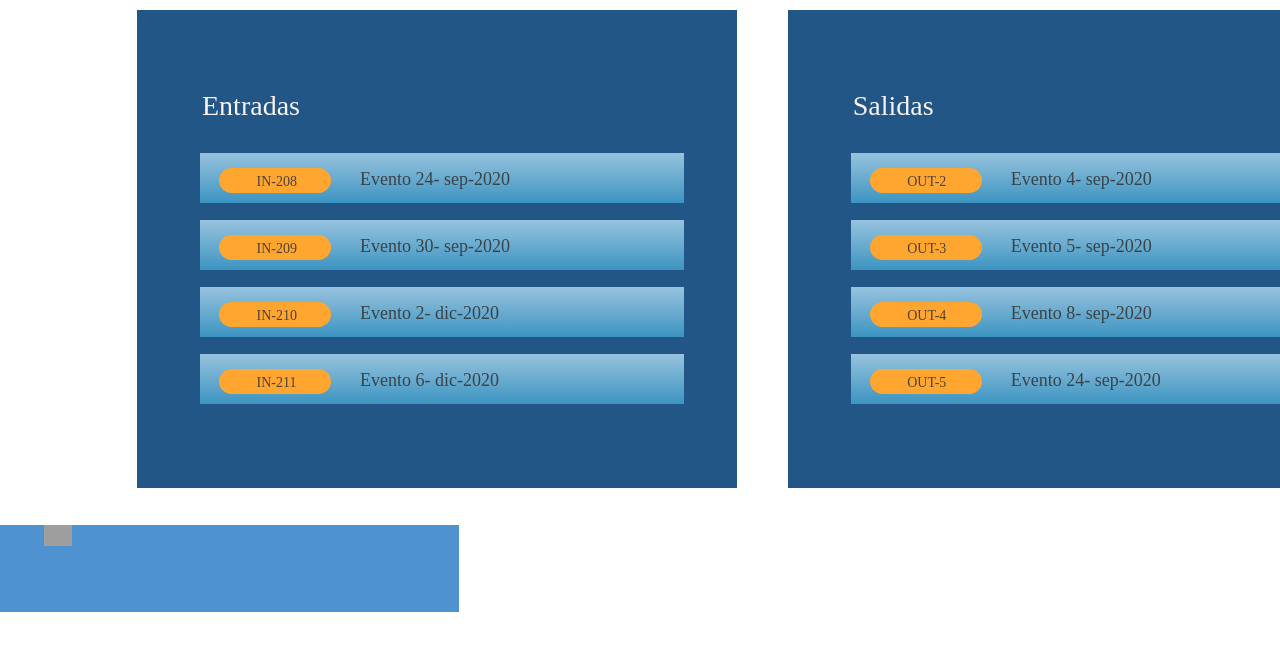
After one commit to AngelicaGAM/Caritas, a PHP site: page /Inventario.php in a window 1280 px wide. The commit adds this page. Shown: the part 142-800 px from the top of the page. Run offline with PHP 8.4, Linux system fonts and the light colour scheme; some libraries are stand-ins or nearby versions; some web fonts are replaced; grey boxes are pictures that could not be loaded.

Commit message:
Front vista de tabla

```diff
--- /dev/null
+++ b/Inventario.php
@@ -0,0 +1,83 @@
+<link href="_assets/_css/entradas.css?x=<?php echo(rand()); ?>" type="text/css" rel="stylesheet" />
+<?php
+  include('menu.php');
+?>
+
+<div class="container">
+      <div class="row">
+
+          <div class="cuadro">
+
+                <p class="text"> Entradas</p>
+
+                <div class="btn-entrada uno">
+                    <div class="naranja">
+                      <p class="textclave">IN-208</p>
+                    </div>
+                    <p class="textinside">Evento  24- sep-2020</p>
+                </div>
+
+                <div class="btn-entrada dos">
+                    <div class="naranja">
+                      <p class="textclave">IN-209</p>
+                    </div>
+                    <p class="textinside">Evento  30- sep-2020</p>
+                </div>
+
+                <div class="btn-entrada tres">
+                    <div class="naranja">
+                      <p class="textclave">IN-210</p>
+                    </div>
+                    <p class="textinside">Evento  2- dic-2020</p>
+                </div>
+
+                <div class="btn-entrada cuatro">
+                    <div class="naranja">
+                      <p class="textclave">IN-211</p>
+                    </div>
+                    <p class="textinside">Evento  6- dic-2020</p>
+                </div>
+
+
+          </div>
+
+          <div class="cuadro2">
+
+              <p class="text"> Salidas</p>
+
+              <div class="btn-salida uno">
+                    <div class="naranja">
+                      <p class="textclave">OUT-2</p>
+                    </div>
+                    <p class="textinside">Evento  4- sep-2020</p>
+              </div>
+
+              <div class="btn-salida dos">
+                    <div class="naranja">
+                      <p class="textclave">OUT-3</p>
+                    </div>
+                    <p class="textinside">Evento  5- sep-2020</p>
+              </div>
+
+              <div class="btn-salida tres">
+                    <div class="naranja">
+                      <p class="textclave">OUT-4</p>
+                    </div>
+                    <p class="textinside">Evento  8- sep-2020</p>
+              </div>
+
+              <div class="btn-salida cuatro">
+                    <div class="naranja">
+                      <p class="textclave">OUT-5</p>
+                    </div>
+                    <p class="textinside">Evento  24- sep-2020</p>
+              </div>
+          </div>
+
+      </div>
+
+
+</div>
+<?php
+  include('footer.php');
+?>
--- /dev/null
+++ b/_assets/_css/entradas.css
@@ -0,0 +1,113 @@
+.body {
+    font-family: Questrial;
+    font-size: 36px;
+    font-style: normal;
+    font-weight: 400;
+    line-height: 37px;
+    letter-spacing: 0em;
+    text-align: left;
+}
+
+.cuadro {
+    position: absolute;
+    width: 600px;
+    height: 478px;
+    left: 137px;
+    top: 152px;
+    background: #215687;
+}
+
+.cuadro2 {
+    position: absolute;
+    width: 600px;
+    height: 478px;
+    left: 787.68px;
+    top: 152px;
+    background: #215687;
+}
+
+.btn-entrada {
+    position: absolute;
+    width: 484px;
+    height: 50px;
+    left: 63px;
+    top: 143px;
+    background: linear-gradient(180deg, rgba(197, 237, 255, 0.72) 0%, rgba(71, 173, 217, 0.7128) 100%);
+}
+
+.btn-salida {
+    position: absolute;
+    width: 484px;
+    height: 50px;
+    left: 63px;
+    top: 143px;
+    background: linear-gradient(180deg, rgba(197, 237, 255, 0.72) 0%, rgba(71, 173, 217, 0.7128) 100%);
+}
+
+.uno {
+    top: 143px;
+}
+
+.dos {
+    top: 210px;
+}
+
+.tres {
+    top: 277px;
+}
+
+.cuatro {
+    top: 344px;
+}
+
+.naranja {
+    position: absolute;
+    width: 112px;
+    height: 25px;
+    left: 19px;
+    top: 15px;
+    background: #FFA630;
+    border-radius: 20px;
+}
+
+.text {
+    position: absolute;
+    width: 413px;
+    height: 53px;
+    left: 65px;
+    top: 77px;
+    font-family: Questrial;
+    font-style: normal;
+    font-weight: normal;
+    font-size: 28px;
+    line-height: 37px;
+    color: #FAF3F3;
+}
+
+.textinside {
+    position: absolute;
+    width: 196px;
+    height: 15px;
+    left: 160px;
+    top: 17px;
+    font-family: Questrial;
+    font-style: normal;
+    font-weight: normal;
+    font-size: 18px;
+    line-height: 19px;
+    color: rgba(52, 52, 52, 0.87);
+}
+
+.textclave {
+    position: absolute;
+    width: 47px;
+    height: 13px;
+    left: calc(50% - 36px/2 + -0.5px);
+    top: 7px;
+    font-family: Questrial;
+    font-style: normal;
+    font-weight: normal;
+    font-size: 14px;
+    line-height: 14px;
+    color: rgba(52, 52, 52, 0.87);
+}
--- a/_assets/_css/menu.css
+++ b/_assets/_css/menu.css
@@ -1,54 +1,79 @@
-
-:root{
-	--azulito:rgb(0,193,186);
-	--marginLeft:0.8em;
-	--borderRadius:10px;
-	--width:20%;
-	--colorBoton:#fff;
-	--colorIcono:rgb(215,117,8);
-	--colorBeyond:#005464;
-	--colorBlanco:#fff;
-}
-.color-menu{
-    background-color: rgb(235, 243, 251) !important;
-}
-.color-footer{
-    background-color: #4F92D0 !important;
+:root {
+    --azulito: rgb(0, 193, 186);
+    --marginLeft: 0.8em;
+    --borderRadius: 10px;
+    --width: 20%;
+    --colorBoton: #fff;
+    --colorIcono: rgb(215, 117, 8);
+    --colorBeyond: #005464;
+    --colorBlanco: #fff;
 }
 
-.nav-item{
+.color-menu {
+    background-color: rgb(87, 171, 251) !important;
+    mix-blend-mode: normal;
+    backdrop-filter: blur(4px);
+}
+
+.color-footer {
+    background-color: #4F92D0 !important;
+    position: absolute;
+    height: 87px;
+    top: 667px;
+}
+
+.nav-item {
     cursor: grab;
 }
+
 .float-right {
     float: left!important;
     margin-left: 53%;
 }
+
 p.texto-menu {
     color: white;
-    margin-bottom: 6px;
-    margin-top: -8px;
-    margin-left: -19px;
+    position: absolute;
+    left: 63.23%;
+    right: 18.46%;
+    top: 44.3%;
+    bottom: 26.17%;
+    font-family: Questrial;
+    font-style: normal;
+    font-weight: normal;
+    font-size: 30px;
+    line-height: 31px;
 }
-.navbar-light .navbar-brand{
+
+.navbar-light .navbar-brand {
     color: var(--colorBlanco);
 }
-.navbar-light .navbar-nav .nav-link{
-    color: rgb(33, 86, 135) !important;
 
+.navbar-light .navbar-nav .nav-link {
+    color: rgb(255, 255, 255) !important;
 }
+
 .inside {
-    color: rgb(33, 86, 135) !important;
+    color: rgb(255, 255, 255) !important;
     font-size: 1em;
     top: calc(38%);
     position: absolute;
     text-indent: 10px;
 }
+
 .input {
     text-indent: 20px;
 }
+
 img {
-    width: 15%;
-    margin-left: 29px;}
-    a.nav-link{
-        color: #215687;
-    }
+    width: 20%;
+    margin-left: 29px;
+}
+
+img.footer {
+    width: 10%;
+}
+
+a.nav-link {
+    color: #215687;
+}
--- a/footer.php
+++ b/footer.php
@@ -1,15 +1,12 @@
-<nav class="navbar navbar-expand-lg navbar-light bg-light color-footer row">
 
-    <div class="col-8">
-        <img src="https://caritasquintanaroo.org/images/caritas.png">
-        <img src="https://caritasquintanaroo.org/images/ba.png">
+<footer class="page-footer font-small  color-footer">
+
+  <!-- Copyright -->
+  <div class="col-8">
+        <!-- <img src="https://caritasquintanaroo.org/images/caritas.png"> -->
+        <img class="footer" src="https://caritasquintanaroo.org/images/ba.png">
     </div>
 
 
 
-    </div>
-
-
-
-
-</nav>
+</footer>
--- a/header.php
+++ b/header.php
@@ -1,6 +1,7 @@
 <script src="https://cdn.jsdelivr.net/npm/vue"></script>
 <meta name="viewport" content="width=device-width, initial-scale=1, shrink-to-fit=no">
 <link href="//maxcdn.bootstrapcdn.com/bootstrap/4.0.0/css/bootstrap.min.css" rel="stylesheet" id="bootstrap-css">
+<link rel="stylesheet" href="https://maxcdn.bootstrapcdn.com/bootstrap/4.0.0/css/bootstrap.min.css" integrity="sha384-Gn5384xqQ1aoWXA+058RXPxPg6fy4IWvTNh0E263XmFcJlSAwiGgFAW/dAiS6JXm" crossorigin="anonymous">
 <script src="//maxcdn.bootstrapcdn.com/bootstrap/4.0.0/js/bootstrap.min.js"></script>
 <script src="//code.jquery.com/jquery-1.11.1.min.js"></script>
 <link type="text/css" rel="stylesheet" href="_assets/_css/iconos/style.css?x=<?php echo(rand()); ?>">
--- a/menu.php
+++ b/menu.php
@@ -4,16 +4,16 @@ include("header.php");
 <link href="_assets/_css/menu.css?x=<?php echo(rand()); ?>" type="text/css" rel="stylesheet" />
 
 
-<nav class="navbar navbar-expand-lg navbar-light bg-light color-menu row">
+<nav class="navbar navbar-expand-lg navbar-light bg-light color-menu ">
 
-    <div class="col-8">
-        <img src="https://caritasquintanaroo.org/images/caritas.png">
+    <div class="col-7">
+        <img src="https://caritasquintanaroo.org/images/caritas.png" >
     </div>
-    <div class="col-4">
+    <div class="col-5">
         <div class="collapse navbar-collapse col" id="navbarNav">
           <ul class="navbar-nav">
             <li class="nav-item active">
-              <a class="nav-link" href="#">Inventario <span class="sr-only">(current)</span></a>
+              <a class="nav-link" href="Inventario.php">Inventario <span class="sr-only">(current)</span></a>
             </li>
             <li class="nav-item">
               <a class="nav-link" href="#">Beneficiarios</a>
@@ -36,7 +36,3 @@ include("header.php");
 
 
 </nav>
-
-<?php
-include("footer.php");
-?>
```
